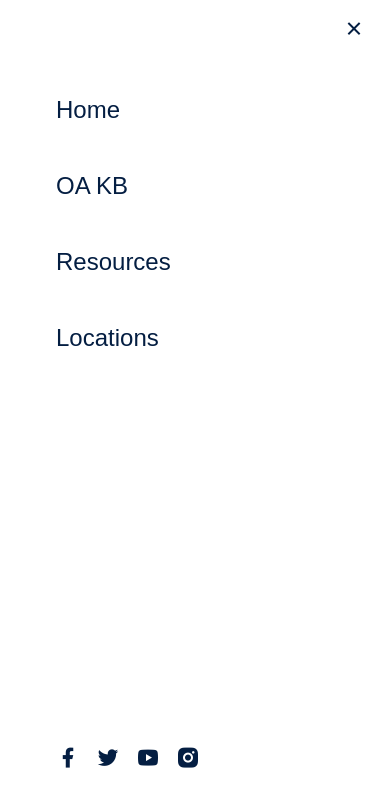
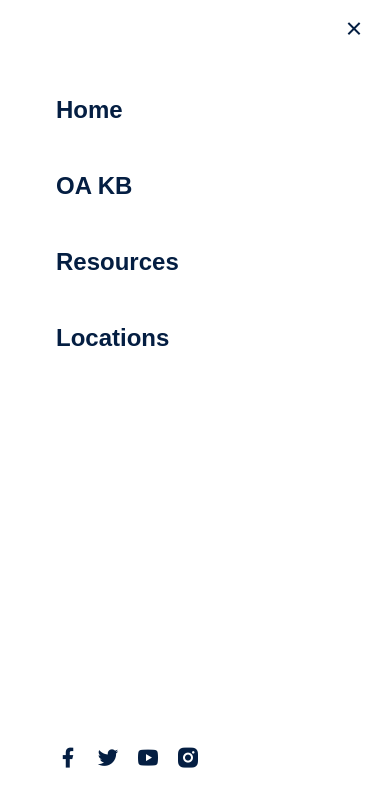
Before and after one commit to OrthoArkansas/Landing-Page, a plain HTML site: page index.html in a window 390 px wide. Both pictures are taken after a click on the element 354 px from the left and 28 px from the top of the page. Drawn offline with nearby package versions, Linux system fonts and the light colour scheme; a web font is replaced by a local one.

Commit message:
fixed link boldness

```diff
--- a/css/style.css
+++ b/css/style.css
@@ -53,6 +53,8 @@
   /* === FONT WEIGHT === */
   --font-regular: 400;
   --font-medium: 500;
+  --font-bold: 600;
+  --font-bolder: 700;
 
   /* === Z-INDEX === */
   --z-tooltip: 10;
@@ -133,10 +135,6 @@
     transition: left .4s;
   }
 
-  .nav__link {
-    color: var(--white-color);
-  }
-
   .nav__item {
     transform: translateX(-150px);
     visibility: hidden;
@@ -174,7 +172,7 @@
   position: relative;
   color: var(--darker-blue);
   font-size: var(--h1-font-size);
-  font-weight: var(--font-medium);
+  font-weight: var(--font-bolder);
   display: inline-flex;
   align-items: center;
   transition: opacity .4s;
@@ -200,7 +198,7 @@
   bottom: -6px;
   width: 0;
   height: 2px;
-  background-color: var(--white-color);
+  background-color: var(--darker-blue);
   transition: width .4s ease-out;
 }
 
```
